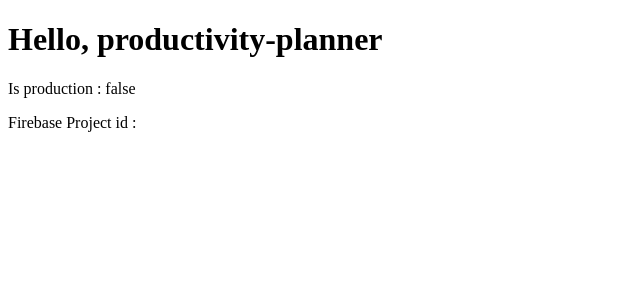
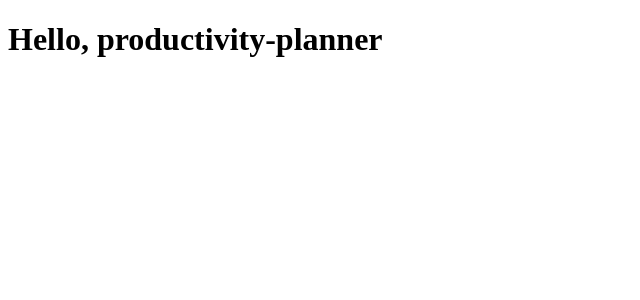
Before and after one commit to richcodechou/productivity-planner, an Angular app: page / in a window 1280 px wide. Shown: the top 300 px of the page, without its empty margins (0-640 px from the left). Built offline with nearby package versions, Linux system fonts and the light colour scheme.

Commit message:
correction env

```diff
--- a/src/app/app.component.html
+++ b/src/app/app.component.html
@@ -1,4 +1 @@
 <h1>Hello, productivity-planner</h1>
-
-<p>Is production : {{ isProduction }}</p>
-<p>Firebase Project id : {{ firebaseProjectId }}</p>
--- a/src/app/app.component.ts
+++ b/src/app/app.component.ts
@@ -1,5 +1,4 @@
 import { Component } from '@angular/core';
-import { environment } from '../environments/environment';
 
 @Component({
   selector: 'app-root',
@@ -9,9 +8,4 @@ import { environment } from '../environments/environment';
   styleUrl: './app.component.scss'
 })
 export class AppComponent {
-  title = 'productivity-planner';
-  // eslint-disable-next-line @typescript-eslint/no-explicit-any
-  readonly isProduction = (environment as any).production;
-  // eslint-disable-next-line @typescript-eslint/no-explicit-any
-  readonly firebaseProjectId = (environment as any).firebaseConfig.projectId;
 }
```
